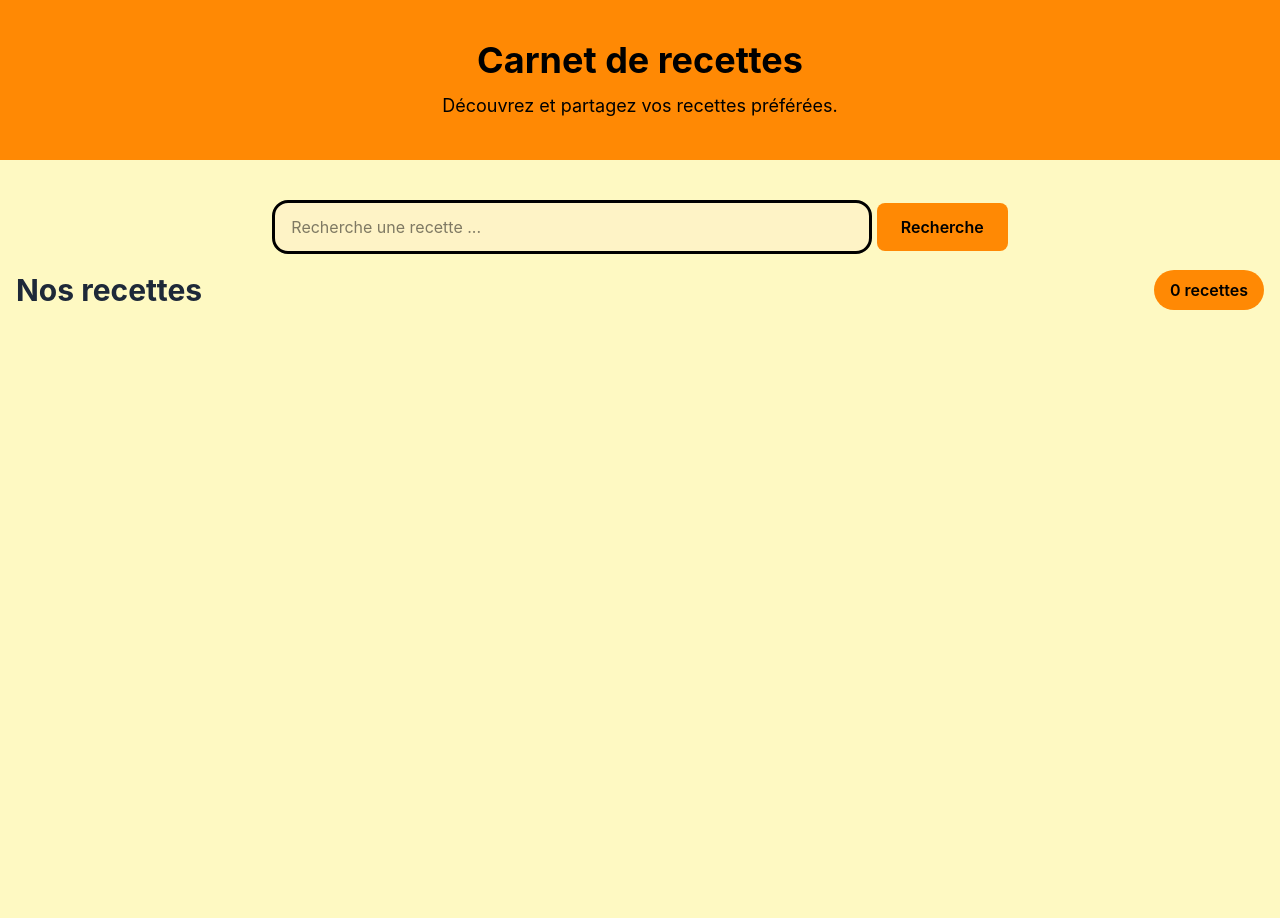
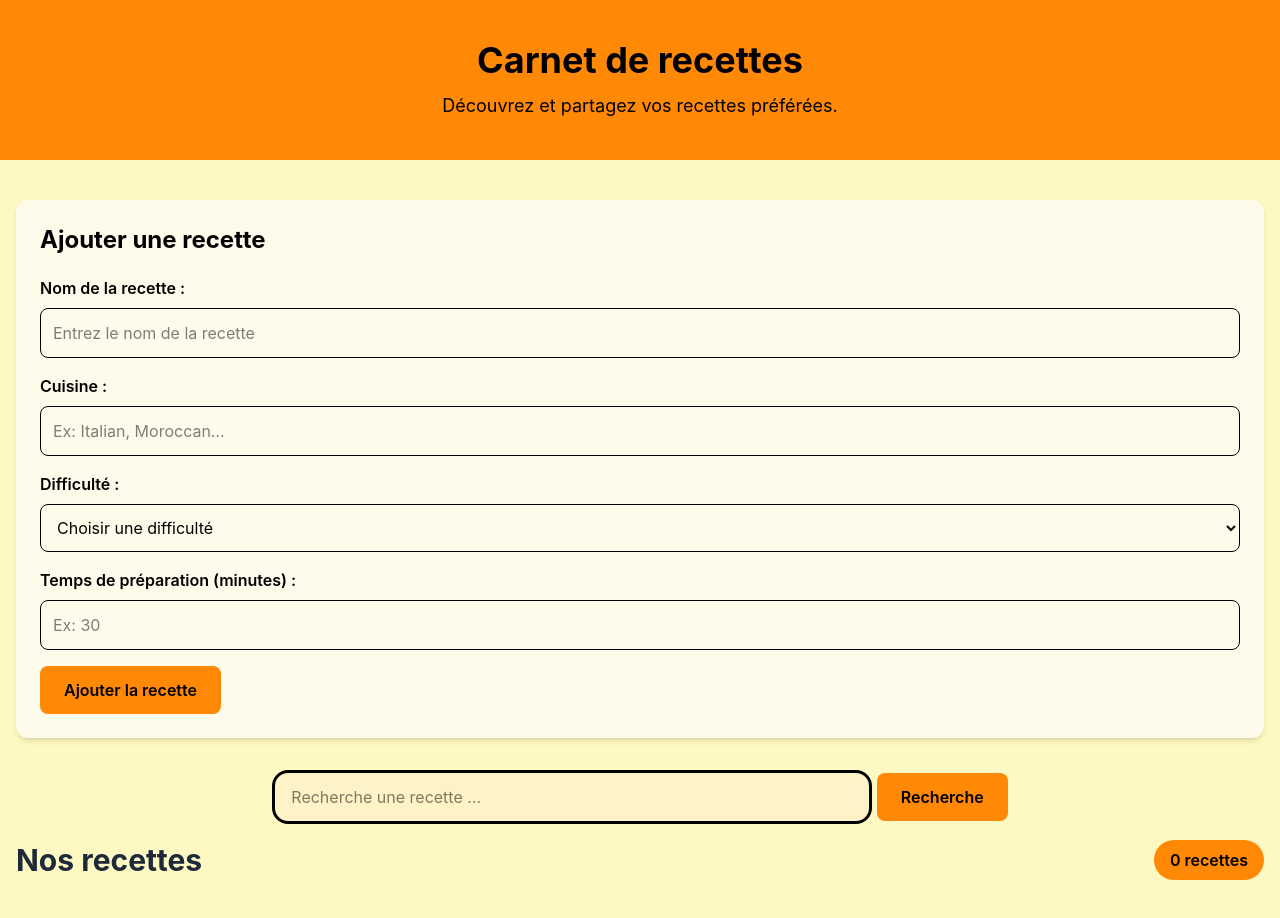
Before and after one commit to benddri/Carnet-de-recettes, a website built with Vite: page index.html in a window 1280 px wide. Before the commit the page ends 800 px from the top, so only its background shows below. Built offline with nearby package versions, Linux system fonts and the light colour scheme; no server answers.

Commit message:
feat:la formulaire de recette

```diff
--- a/index.html
+++ b/index.html
@@ -23,10 +23,64 @@
     </header>
 
     <main class="max-w-7xl mx-auto px-4 py-10">
+        <section class="bg-amber-50 p-6 rounded-xl shadow-md mb-8">
+            <h2 class="text-2xl font-bold mb-5">Ajouter une recette</h2>
+            <form id="recipe-from">
+                <div class="mb-4">
+                    <label for="recipe-nom" class="block mb-2 font-semibold">
+                        Nom de la recette :
+                    </label>
+
+                    <input type="text" id="recipe-nom" class="w-full border rounded-lg p-3"
+                        placeholder="Entrez le nom de la recette">
+
+                    <p id="name-error" class="text-red-500 text-sm mt-1"></p>
+                </div>
+                <div class="mb-4">
+                    <label for="recipe-cuisine" class="block mb-2 font-semibold">
+                        Cuisine :
+                    </label>
+
+                    <input type="text" id="recipe-cuisine" class="w-full border rounded-lg p-3"
+                        placeholder="Ex: Italian, Moroccan...">
+
+                    <p id="cuisine-error" class="text-red-500 text-sm mt-1"></p>
+                </div>
+                <div class="mb-4">
+                    <label for="difficulte" class="block mb-2 font-semibold">
+                        Difficulté :
+                    </label>
+
+                    <select id="difficulte" class="w-full border rounded-lg p-3">
+                        <option value="">Choisir une difficulté</option>
+                        <option value="Easy">Facile</option>
+                        <option value="Medium">Moyenne</option>
+                        <option value="Hard">Difficile</option>
+                    </select>
+
+                    <p id="difficulte-error" class="text-red-500 text-sm mt-1"></p>
+                </div>
+                <div class="mb-4">
+                    <label for="temps" class="block mb-2 font-semibold">
+                        Temps de préparation (minutes) :
+                    </label>
+
+                    <input type="number" id="temps" class="w-full border rounded-lg p-3" placeholder="Ex: 30" min="1"
+                        max="300">
+
+                    <p id="temps-error" class="text-red-500 text-sm mt-1"></p>
+                </div>
+
+                <button type="submit" id="add-recipe-btn" class="bg-orange-400 px-6 py-3 rounded-lg font-semibold">
+                    Ajouter la recette
+                </button>
+            </form>
+        </section>
 
         <section id="recipes-section">
             <div class=" gap-3 mb-4 mx-8  text-center">
-                <input type="text" id="search-input"  class="bg-amber-100  w-150 rounded-2xl px-4 py-3 border-3" placeholder="Recherche une recette ...">
+                <input type="text" id="search-input" class="bg-amber-100  w-150 rounded-2xl px-4 py-3 border-3"
+                    placeholder="Recherche une recette ...">
                 <button id="search-btn" class="bg-orange-400  px-6 py-3 rounded-lg font-semibold">Recherche</button>
             </div>
 
--- a/js/main.js
+++ b/js/main.js
@@ -5,6 +5,7 @@ import { afficherRecettes } from "./affichage.js";
 
 export async function afficher() {
   const recipesListe = document.querySelector("#recipes-list");
+  const recipesCount =  document.querySelector("#recipes-count")
   const searchInput = document.querySelector("#search-input");
 const searchBtn = document.querySelector("#search-btn");
   const data = await getRecipes();
@@ -15,6 +16,8 @@ searchBtn.addEventListener("click",async()=>{
   const data=await searchData(query)
   if (data.recipes.length===0){
     recipesListe.textContent=`Aucune recette trouvée `
+    recipesCount.textContent=`0 Recettes`
+    re
   }else{
       afficherRecettes(data.recipes);
   }
```
